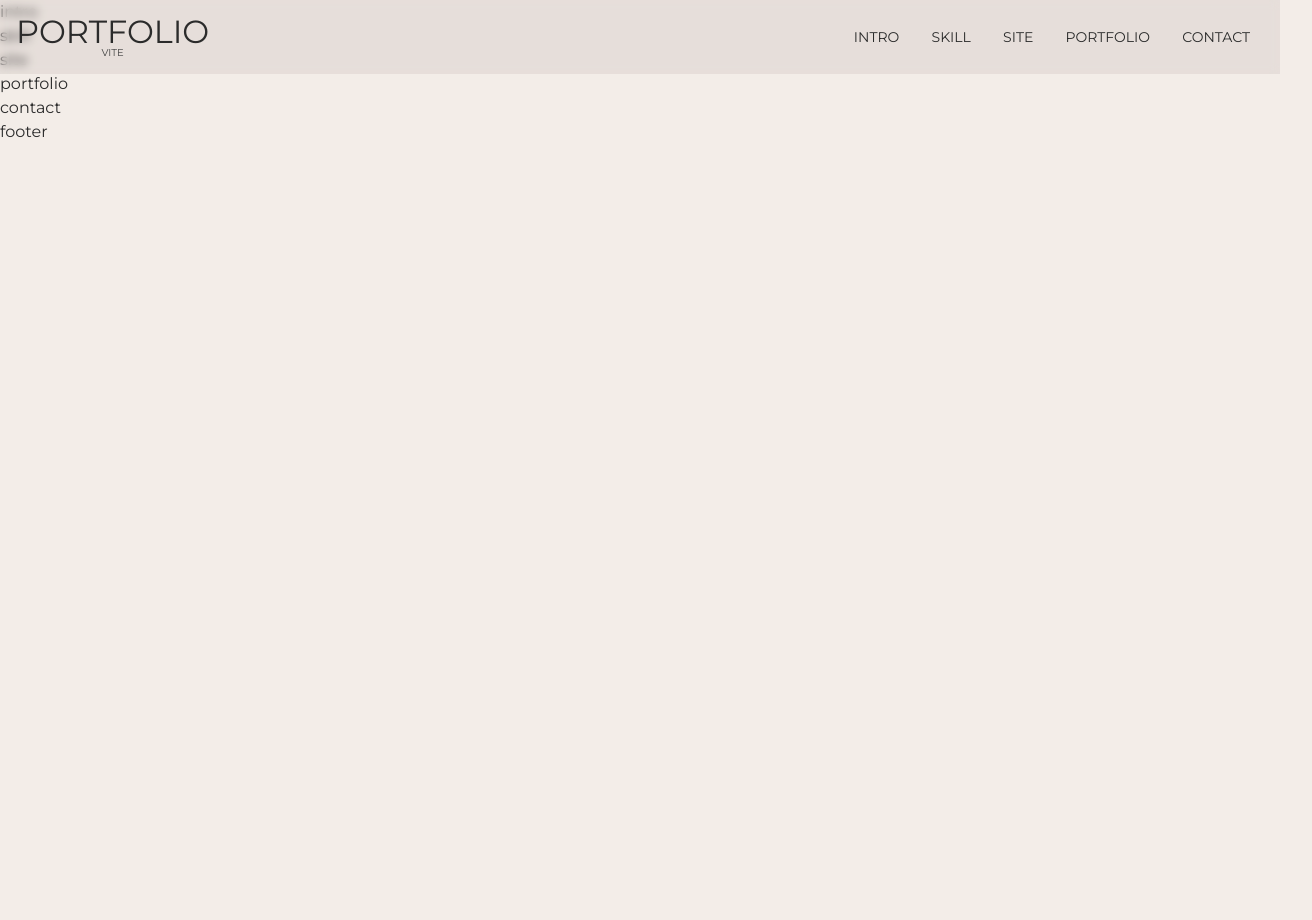
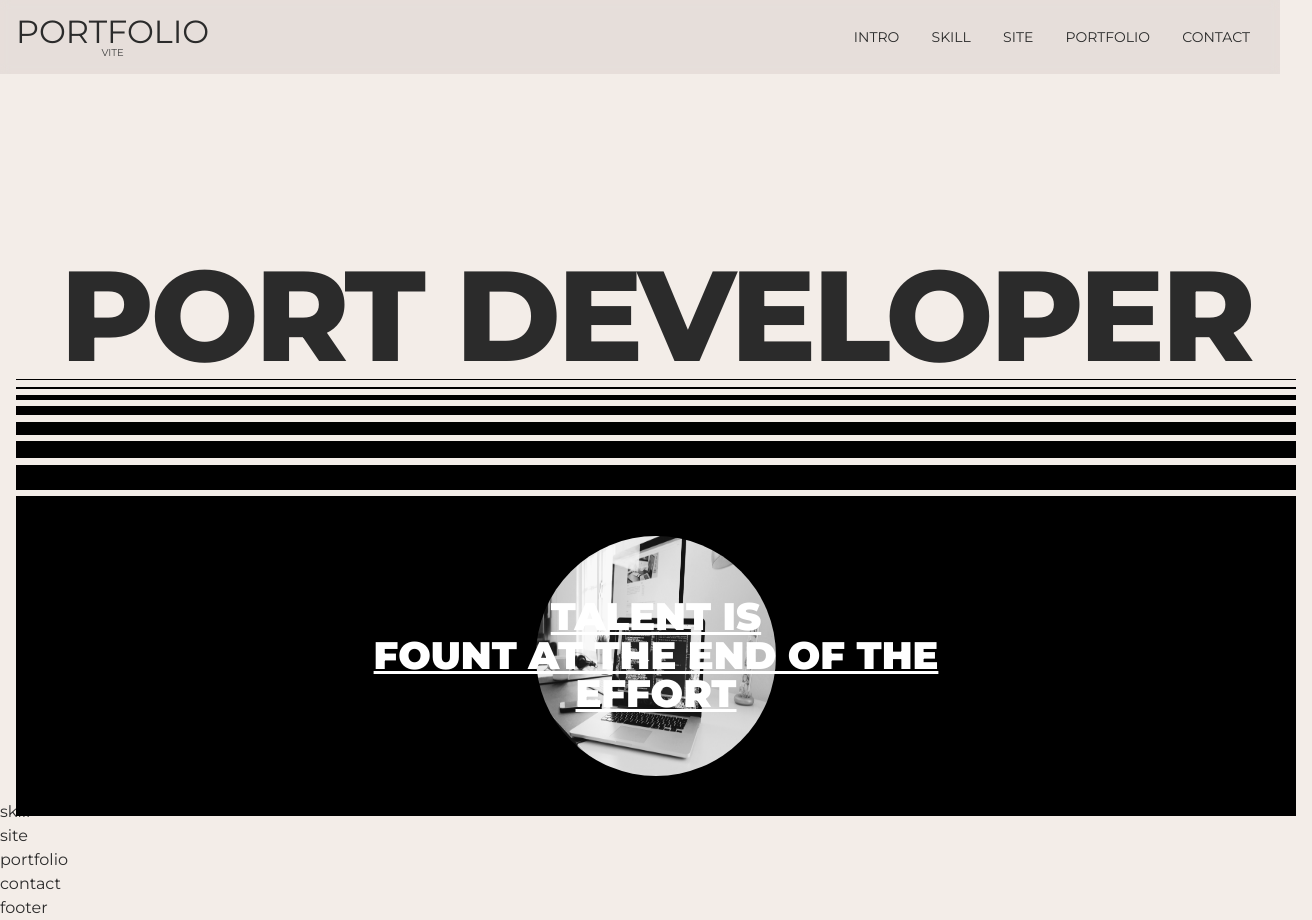
Before and after one commit to Syeseong/port-vite, a website built with Vite: page src/index.html in a window 1280 px wide. Shown: the whole page, 1312 px wide, since content can reach past the window. Before the commit the page ends 800 px from the top, so only its background shows below. Built offline with nearby package versions, Linux system fonts and the light colour scheme; a small style sheet from the web is missing; a web font is replaced by a local one.

Commit message:
feat : 24-05-13 - 인트로 영역

```diff
--- a/src/assets/css/section/intro.css
+++ b/src/assets/css/section/intro.css
@@ -1 +1,160 @@
-#intro {}
+#intro {
+    height: 100vh;
+}
+
+.intro__inner {
+    width: 100%;
+    height: 100%;
+    display: flex;
+    align-items: center;
+    justify-content: flex-end;
+    flex-direction: column;
+    padding: 16px;
+}
+
+.intro__title {
+    font-size: 10vw;
+    text-transform: uppercase;
+    line-height: 1;
+    font-weight: 800;
+    white-space: nowrap;
+    /* 글씨가 두줄로 넘어가지 않게 해줌*/
+    letter-spacing: -0.3vw;
+}
+
+.intro__text {
+    width: 100%;
+    height: 40vh;
+    background-color: var(--black);
+    color: var(--white);
+    display: flex;
+    align-items: center;
+    justify-content: center;
+    flex-direction: column;
+    position: relative;
+}
+
+.intro__text .text {
+    font-size: 3vw;
+    line-height: 1;
+    font-weight: 900;
+    text-transform: uppercase;
+    text-decoration: underline;
+    text-align: center;
+    z-index: 100;
+    transition: 0.3s;
+    cursor: pointer;
+}
+
+.intro__text:hover .text {
+    opacity: 0;
+}
+
+.intro__text .img {
+    position: absolute;
+    left: 50%;
+    top: 50%;
+    transform: translate(-50%, -50%);
+    width: 30vh;
+    height: 30vh;
+    border-radius: 50%;
+    overflow: hidden;
+    filter: grayscale(100%);
+}
+
+.intro__text:hover .img {
+    filter: grayscale(0);
+}
+
+.intro__text .img img {
+    width: 100%;
+    height: 100%;
+}
+
+.intro__lines {
+    width: 100%;
+}
+
+.intro__lines .line {
+    display: block;
+    width: 100%;
+    background-color: var(--black);
+    height: 1px;
+    margin-bottom: 0.5vw;
+}
+
+.intro__lines.bottom .line {
+    margin-top: 0.5vw;
+    margin-bottom: 0;
+    display: none;
+}
+
+.intro__lines .line:nth-child(1) {
+    height: 1px;
+}
+
+.intro__lines .line:nth-child(2) {
+    height: 2px;
+}
+
+.intro__lines .line:nth-child(3) {
+    height: 5px;
+}
+
+.intro__lines .line:nth-child(4) {
+    height: 9px;
+}
+
+.intro__lines .line:nth-child(5) {
+    height: 13px;
+}
+
+.intro__lines .line:nth-child(6) {
+    height: 17px;
+}
+
+.intro__lines .line:nth-child(7) {
+    height: 25px;
+}
+
+.intro__lines.bottom .line:nth-child(1) {
+    height: 25px;
+}
+
+.intro__lines.bottom .line:nth-child(2) {
+    height: 17px;
+}
+
+.intro__lines.bottom .line:nth-child(3) {
+    height: 13px;
+}
+
+.intro__lines.bottom .line:nth-child(4) {
+    height: 9px;
+}
+
+.intro__lines.bottom .line:nth-child(5) {
+    height: 5px;
+}
+
+.intro__lines.bottom .line:nth-child(6) {
+    height: 2px;
+}
+
+.intro__lines.bottom .line:nth-child(7) {
+    height: 1px;
+}
+
+@media (max-width : 800px) {
+    .intro__lines.bottom .line {
+        display: block;
+    }
+
+    .intro__inner {
+        justify-content: center
+    }
+
+    .intro__text .text {
+        font-size: 24px;
+    }
+}
--- a/src/assets/js/menu.js
+++ b/src/assets/js/menu.js
@@ -3,6 +3,7 @@ export function menu() {
     const headerNav = document.querySelector(".header__nav");
 
     if (headerToggle) {
+        // headerToggle이 있어야만 실행 되도록 해줌, 오류방지
         headerToggle.addEventListener("click", () => {
             headerNav.classList.toggle("show");
 
--- a/src/index.html
+++ b/src/index.html
@@ -47,7 +47,41 @@
     </header>
     <!-- header -->
     <main id="main" role="main">
-        <section id="intro">intro</section>
+        <section id="intro">
+            <div class="intro__inner">
+                <div class="intro__title">
+                    port developer
+                </div>
+                <div class="intro__lines" aria-hidden="true">
+                    <span class="line"></span>
+                    <span class="line"></span>
+                    <span class="line"></span>
+                    <span class="line"></span>
+                    <span class="line"></span>
+                    <span class="line"></span>
+                    <span class="line"></span>
+                </div>
+                <div class="intro__text">
+                    <div class="text">
+                        <div>talent is</div>
+                        <div>fount at the end of the</div>
+                        <div>effort</div>
+                    </div>
+                    <div class="img">
+                        <img src="assets/img/oboutme.jpg" alt="어바웃미">
+                    </div>
+                </div>
+                <div class="intro__lines bottom" aria-hidden="true">
+                    <span class="line"></span>
+                    <span class="line"></span>
+                    <span class="line"></span>
+                    <span class="line"></span>
+                    <span class="line"></span>
+                    <span class="line"></span>
+                    <span class="line"></span>
+                </div>
+            </div>
+        </section>
         <!-- intro -->
         <section id="skill">skill</section>
         <!-- skill -->
```
Also changed, not shown: src/assets/img/oboutme.jpg (added).
